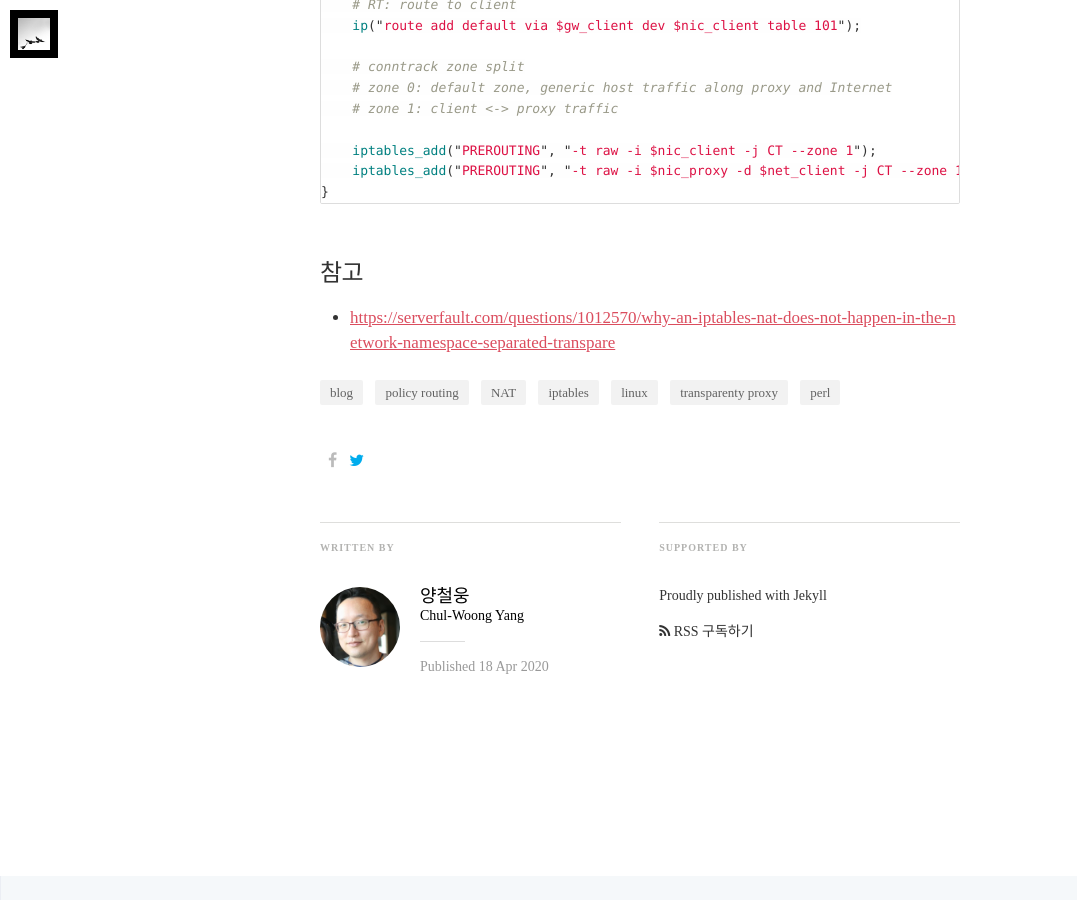
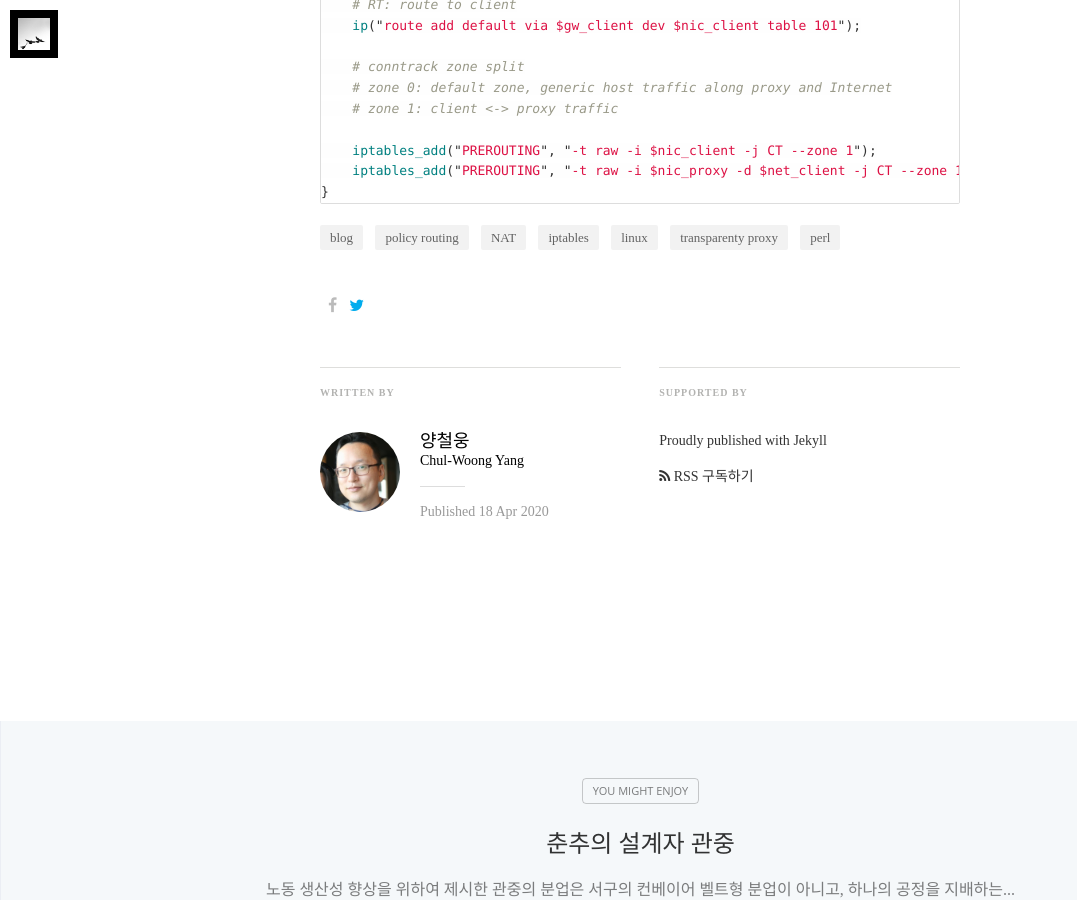
Before and after one commit to cwyang/cwyang.github.io, a Jekyll site: the page built from _posts/2020-04-18-why-iptables-nat-not-working-with-multiple-policy-routing.markdown, in a window 1280 px wide and 900 px high, scrolled down 4232 px. Shown: the whole window, without its empty margins (0-1077 px from the left). Built offline with Jekyll 4.4.1, drawn with Linux system fonts in a browser that asks for light colours; nearby versions of some CDN libraries; some web fonts are replaced; the table of contents is made by our own code.

Commit message:
remove link

````diff
--- a/_posts/2020-04-18-why-iptables-nat-not-working-with-multiple-policy-routing.markdown
+++ b/_posts/2020-04-18-why-iptables-nat-not-working-with-multiple-policy-routing.markdown
@@ -201,7 +201,3 @@ sub route_setup {
     iptables_add("PREROUTING", "-t raw -i $nic_proxy -d $net_client -j CT --zone 1");
 }
 ```
-
-# 참고
-
-* [https://serverfault.com/questions/1012570/why-an-iptables-nat-does-not-happen-in-the-network-namespace-separated-transpare](https://serverfault.com/questions/1012570/why-an-iptables-nat-does-not-happen-in-the-network-namespace-separated-transpare)
````
